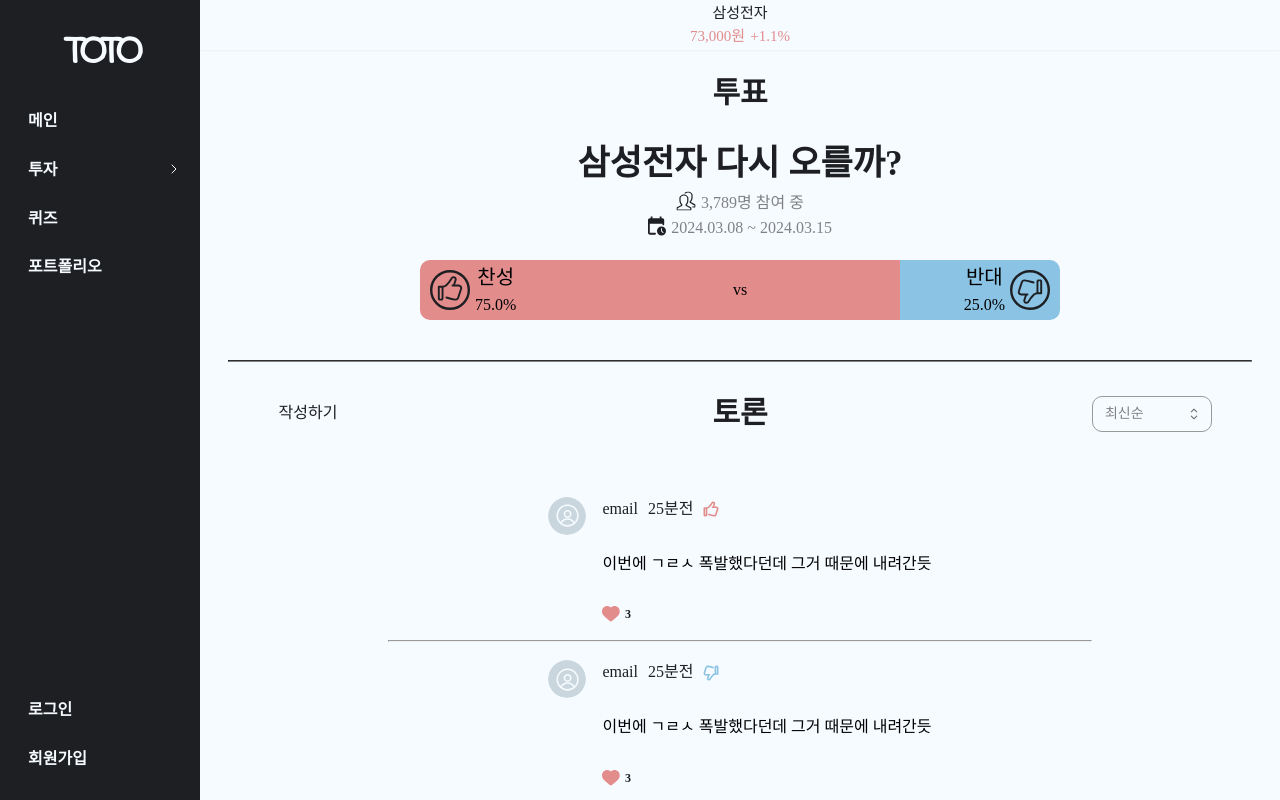
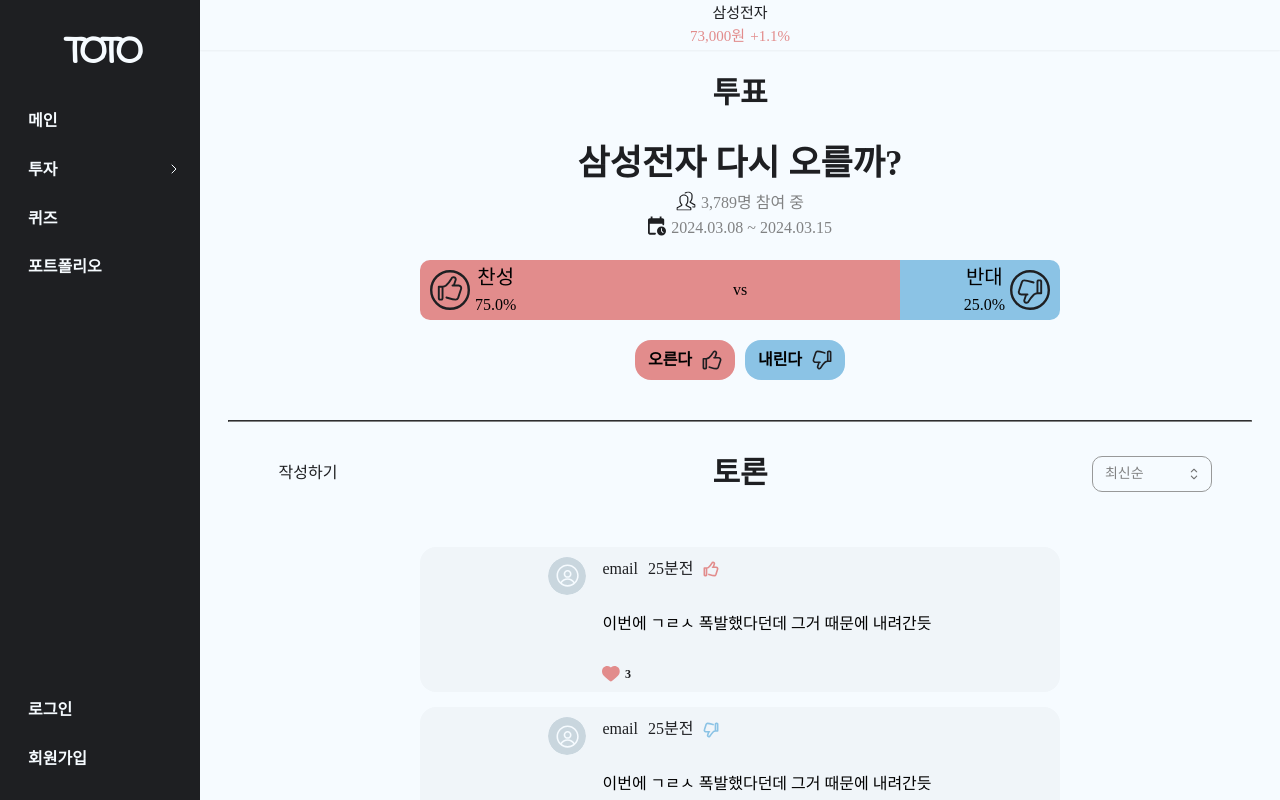
Before and after one commit to PDA-TOTO/Front, a React (Vite) app: page /stocks/1/community in a window 1280 px wide. Shown: the top 800 px of the page. Built offline with nearby package versions, Linux system fonts and the light colour scheme; the HTML template or start-up script is replaced by a standard one; a web font is replaced by a local one.

Commit message:
feat : community 추가

```diff
--- a/src/routes/stockDetail/CommunityPage.tsx
+++ b/src/routes/stockDetail/CommunityPage.tsx
@@ -1,11 +1,13 @@
 import React, { useState } from "react";
 import { useParams } from "react-router-dom";
 import classes from "../../styles/stock/Community.module.css";
-import { Flex, Image, Select } from "@mantine/core";
+import { Flex, Image, Select, Alert } from "@mantine/core";
 import headCount from "../../assets/img/stock/community/headCount.svg";
 import date from "../../assets/img/stock/community/date.svg";
 import VoteBar from "../../components/stockDetail/VoteBar";
 import Comment from "../../components/stockDetail/Comment";
+import ThumbsUp2 from "../../assets/img/stock/community/ThumbsUp2.svg";
+import ThumbsDown2 from "../../assets/img/stock/community/ThumbsDown2.svg";
 type Props = {};
 
 export default function CommunityPage({}: Props) {
@@ -80,6 +82,21 @@
         <div style={{ width: "90vw" }}>
           <VoteBar leftAmount={30} rightAmount={10} />
         </div>
+        <Flex style={{ paddingTop: "20px" }}>
+          <Flex className={classes.vote_v1} justify="center" align="center">
+            오른다
+            <div className={classes.vote_v_img}>
+              <Image src={ThumbsUp2} />
+            </div>
+          </Flex>
+          <div className={classes.vote_v_pd} />
+          <Flex className={classes.vote_v2} justify="center" align="center">
+            내린다
+            <div className={classes.vote_v_img}>
+              <Image src={ThumbsDown2} />
+            </div>
+          </Flex>
+        </Flex>
         <hr className={classes.main_hr} />
         <Flex
           justify="space-between"
@@ -117,7 +134,7 @@
                 time={value.time}
                 vote={value.vote}
               />
-              <hr style={{ width: "55vw" }} />
+              {/* <hr style={{ width: "55vw" }} /> */}
             </Flex>
           );
         })}
--- a/src/styles/stock/Comment.module.css
+++ b/src/styles/stock/Comment.module.css
@@ -5,9 +5,12 @@
 }
 
 .cmt_box {
-  width: 40vw;
+  width: 50vw;
   padding-top: 10px;
   padding-bottom: 10px;
+  background-color: var(--mantine-color-block-5);
+  border-radius: 16px;
+  margin-bottom: 15px;
 }
 
 .cmt_userName {
--- a/src/styles/stock/Community.module.css
+++ b/src/styles/stock/Community.module.css
@@ -94,3 +94,40 @@
 .cmt_padding {
   padding-top: 50px;
 }
+
+.vote_v1 {
+  height: 40px;
+  width: 100px;
+  border-radius: 16px;
+  background-color: var(--mantine-color-red-5);
+  /* margin-right: 15px; */
+  cursor: pointer;
+  transition: background-color 0.3s ease;
+  font-weight: 600;
+}
+.vote_v2 {
+  cursor: pointer;
+  height: 40px;
+  width: 100px;
+  border-radius: 16px;
+  background-color: var(--mantine-color-blue-5);
+  transition: background-color 0.3s ease;
+  font-weight: 600;
+}
+.vote_v2:hover {
+  background-color: var(
+    --mantine-color-blue-6
+  ); /* Changing background color on hover */
+}
+.vote_v1:hover {
+  background-color: var(
+    --mantine-color-red-6
+  ); /* Changing background color on hover */
+}
+.vote_v_img {
+  margin-left: 10px;
+  width: 20px;
+}
+.vote_v_pd {
+  margin-right: 10px;
+}
```
Also changed, not shown: src/assets/img/stock/community/ThumbsDown2.svg (added), src/assets/img/stock/community/ThumbsUp2.svg (added).
